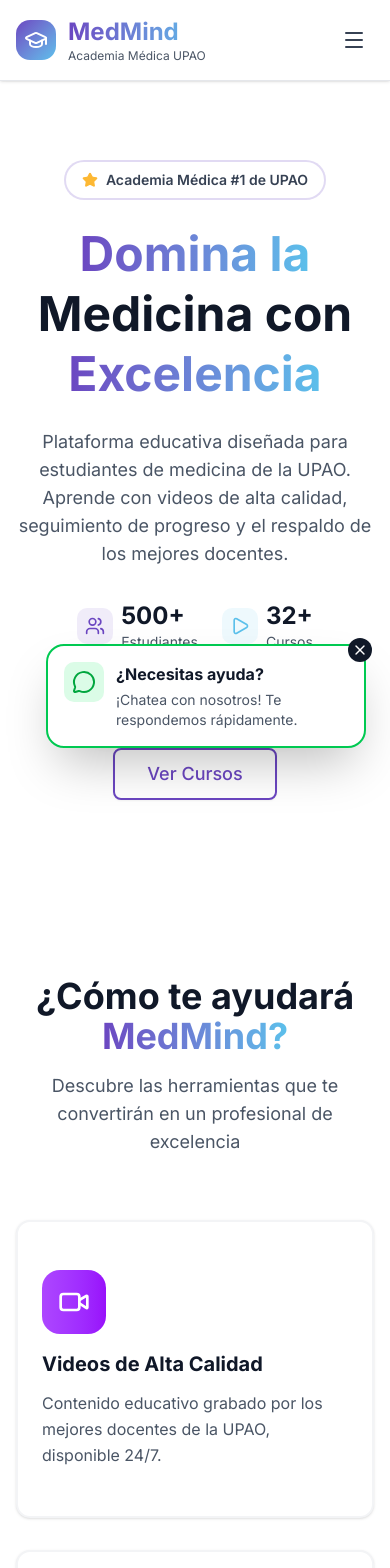
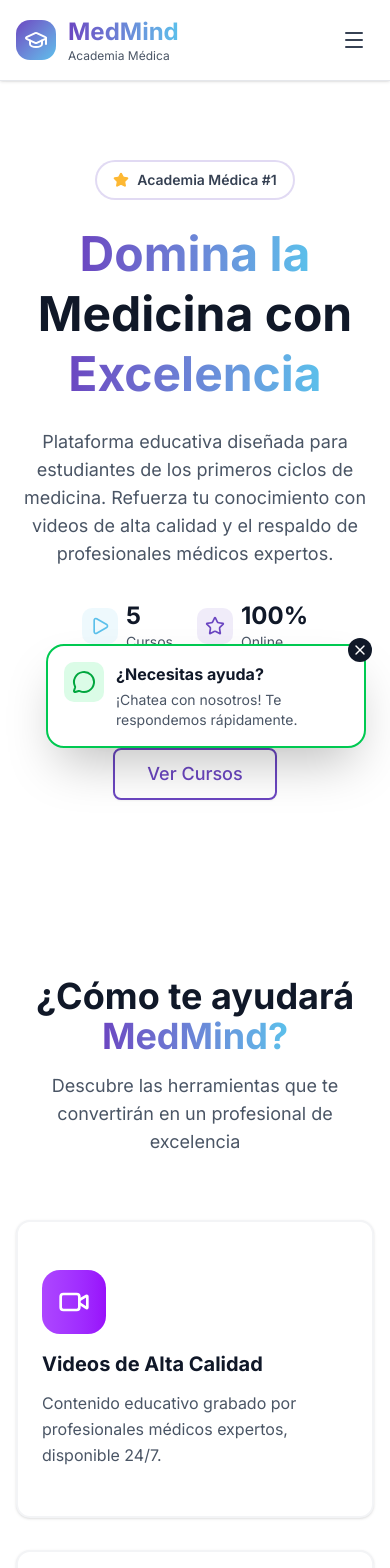
Before and after one commit to RolloGordo/academia-medica-upao, a Next.js app: page / in a window 390 px wide. Shown: the top 1568 px of the page. Built offline with nearby package versions, Linux system fonts and the light colour scheme.

Commit message:
Fix: plantilla de landing, mejoras futuras

```diff
--- a/src/components/landing/AboutUs.tsx
+++ b/src/components/landing/AboutUs.tsx
@@ -24,7 +24,7 @@ export default function AboutUs() {
     {
       icon: Shield,
       title: 'Calidad',
-      description: 'Todo nuestro contenido es revisado y respaldado por docentes especializados de la UPAO.'
+      description: 'Todo nuestro contenido es revisado y respaldado por profesionales médicos expertos.'
     }
   ]
 
@@ -43,42 +43,36 @@ export default function AboutUs() {
 
             <div className="space-y-4 text-lg text-gray-600 leading-relaxed">
               <p>
-                <strong className="text-gray-900">MedMind</strong> es la plataforma educativa líder
-                diseñada específicamente para estudiantes de medicina de la Universidad Privada Antenor Orrego.
+                <strong className="text-gray-900">MedMind</strong> es una plataforma educativa
+                diseñada específicamente para reforzar el conocimiento de estudiantes de los primeros ciclos de medicina.
               </p>
 
               <p>
                 Nuestro objetivo es revolucionar la forma en que los estudiantes aprenden medicina,
                 proporcionando acceso a contenido de alta calidad, herramientas de seguimiento de progreso
-                y recursos complementarios que facilitan el camino hacia la excelencia profesional.
+                que facilitan el camino hacia la excelencia profesional.
               </p>
 
               <p>
-                Trabajamos de la mano con los mejores docentes de la facultad para garantizar que
+                Trabajamos con profesionales médicos expertos para garantizar que
                 cada video, cada recurso y cada herramienta estén alineados con los más altos
                 estándares académicos.
               </p>
             </div>
 
             {/* Estadísticas */}
-            <div className="grid grid-cols-3 gap-6 mt-10">
+            <div className="grid grid-cols-2 gap-6 mt-10">
               <div className="text-center">
                 <p className="text-4xl font-bold bg-gradient-to-r from-[#6B46C1] to-[#5BC0EB] bg-clip-text text-transparent">
-                  500+
-                </p>
-                <p className="text-sm text-gray-600 mt-1">Estudiantes</p>
-              </div>
-              <div className="text-center">
-                <p className="text-4xl font-bold bg-gradient-to-r from-[#6B46C1] to-[#5BC0EB] bg-clip-text text-transparent">
-                  32+
+                  5
                 </p>
                 <p className="text-sm text-gray-600 mt-1">Cursos</p>
               </div>
               <div className="text-center">
                 <p className="text-4xl font-bold bg-gradient-to-r from-[#6B46C1] to-[#5BC0EB] bg-clip-text text-transparent">
-                  1000+
+                  100%
                 </p>
-                <p className="text-sm text-gray-600 mt-1">Videos</p>
+                <p className="text-sm text-gray-600 mt-1">Online</p>
               </div>
             </div>
           </div>
@@ -113,16 +107,16 @@ export default function AboutUs() {
           </div>
         </div>
 
-        {/* Sección de UPAO */}
+        {/* Sección de Visión */}
         <div className="mt-20 text-center bg-gradient-to-br from-purple-50 to-blue-50 rounded-3xl p-12">
           <div className="max-w-3xl mx-auto">
             <h3 className="text-3xl font-bold text-gray-900 mb-4">
-              Universidad Privada Antenor Orrego
+              Nuestra Visión
             </h3>
             <p className="text-lg text-gray-600 leading-relaxed">
-              Orgullosamente parte de la familia UPAO, trabajamos para complementar la educación
-              presencial con herramientas digitales que potencien el aprendizaje de nuestros estudiantes
-              de medicina, preparándolos para los desafíos del mundo profesional.
+              Convertirnos en la plataforma líder de reforzamiento académico para estudiantes de medicina,
+              proporcionando herramientas digitales que potencien el aprendizaje y preparen a los futuros
+              profesionales para los desafíos del mundo médico.
             </p>
           </div>
         </div>
--- a/src/components/landing/CoursesSection.tsx
+++ b/src/components/landing/CoursesSection.tsx
@@ -2,78 +2,35 @@
 'use client'
 
 import { Card, CardContent } from '@/components/ui/card'
-import { Badge } from '@/components/ui/badge'
-import { Clock, Video, TrendingUp } from 'lucide-react'
+import { Video } from 'lucide-react'
 
 export default function CoursesSection() {
   const courses = [
     {
-      title: 'Anatomía Humana',
-      description: 'Estudio completo de la estructura del cuerpo humano',
-      image: '/api/placeholder/400/250',
-      cycle: 'Ciclos 1-3',
-      videos: 24,
-      hours: 18,
-      color: '#EF4444',
-      category: 'Básico'
+      title: 'Locomotor',
+      description: 'Estudio del sistema locomotor humano, incluyendo huesos, articulaciones, músculos y su funcionamiento integrado.',
+      color: '#EF4444'
     },
     {
-      title: 'Fisiología',
-      description: 'Funcionamiento de los sistemas del cuerpo humano',
-      image: '/api/placeholder/400/250',
-      cycle: 'Ciclos 4-6',
-      videos: 28,
-      hours: 22,
-      color: '#3B82F6',
-      category: 'Intermedio'
+      title: 'Excretor',
+      description: 'Comprensión del sistema excretor, enfocándose en la función renal y los procesos de eliminación de desechos.',
+      color: '#3B82F6'
     },
     {
-      title: 'Bioquímica Médica',
-      description: 'Procesos químicos y moleculares en medicina',
-      image: '/api/placeholder/400/250',
-      cycle: 'Ciclos 2-4',
-      videos: 20,
-      hours: 16,
-      color: '#10B981',
-      category: 'Básico'
+      title: 'Bioquímica',
+      description: 'Procesos químicos y moleculares fundamentales en medicina y su aplicación clínica.',
+      color: '#10B981'
     },
     {
-      title: 'Histología',
-      description: 'Estudio microscópico de tejidos y células',
-      image: '/api/placeholder/400/250',
-      cycle: 'Ciclos 3-5',
-      videos: 22,
-      hours: 17,
-      color: '#8B5CF6',
-      category: 'Intermedio'
+      title: 'Casos I',
+      description: 'Análisis de casos clínicos reales para integrar conocimientos y desarrollar razonamiento médico.',
+      color: '#F59E0B'
     },
     {
-      title: 'Microbiología',
-      description: 'Estudio de microorganismos y enfermedades',
-      image: '/api/placeholder/400/250',
-      cycle: 'Ciclos 5-7',
-      videos: 26,
-      hours: 20,
-      color: '#F59E0B',
-      category: 'Avanzado'
-    },
-    {
-      title: 'Farmacología',
-      description: 'Medicamentos y su efecto en el organismo',
-      image: '/api/placeholder/400/250',
-      cycle: 'Ciclos 6-8',
-      videos: 30,
-      hours: 24,
-      color: '#EC4899',
-      category: 'Avanzado'
+      title: 'Biología Molecular',
+      description: 'Fundamentos moleculares de los procesos biológicos y su relevancia en la medicina moderna.',
+      color: '#8B5CF6'
     }
-  ]
-
-  const categories = [
-    { name: 'Todos', value: 'all' },
-    { name: 'Básico', value: 'Básico' },
-    { name: 'Intermedio', value: 'Intermedio' },
-    { name: 'Avanzado', value: 'Avanzado' }
   ]
 
   return (
@@ -92,20 +49,8 @@ export default function CoursesSection() {
             </span>
           </h2>
           <p className="text-lg text-gray-600 max-w-2xl mx-auto">
-            Más de 32 cursos diseñados específicamente para la carrera de medicina en la UPAO
+            5 cursos diseñados para reforzar tu conocimiento en los primeros ciclos de medicina
           </p>
-        </div>
-
-        {/* Filtros (Opcional - simple) */}
-        <div className="flex justify-center gap-3 mb-12 flex-wrap">
-          {categories.map((cat) => (
-            <button
-              key={cat.value}
-              className="px-6 py-2 rounded-full bg-white hover:bg-[#6B46C1] hover:text-white border-2 border-gray-200 hover:border-[#6B46C1] font-medium transition-all"
-            >
-              {cat.name}
-            </button>
-          ))}
         </div>
 
         {/* Grid de Cursos */}
@@ -121,14 +66,13 @@ export default function CoursesSection() {
               `}
               style={{ animationDelay: `${index * 100}ms` }}
             >
-              {/* Imagen */}
-              <div className="relative h-48 overflow-hidden bg-gradient-to-br from-gray-200 to-gray-300">
-                {/* Placeholder - aquí irían las imágenes reales */}
+              {/* Imagen/Color Header */}
+              <div className="relative h-48 overflow-hidden">
                 <div
                   className="w-full h-full flex items-center justify-center text-white text-4xl font-bold"
                   style={{ background: `linear-gradient(135deg, ${course.color}dd, ${course.color}99)` }}
                 >
-                  {course.title.split(' ')[0]}
+                  {course.title}
                 </div>
 
                 {/* Overlay en hover */}
@@ -138,54 +82,36 @@ export default function CoursesSection() {
                     <p className="font-semibold">Ver Curso</p>
                   </div>
                 </div>
-
-                {/* Badge de categoría */}
-                <div className="absolute top-3 right-3">
-                  <Badge
-                    className="text-white border-0"
-                    style={{ backgroundColor: course.color }}
-                  >
-                    {course.category}
-                  </Badge>
-                </div>
               </div>
 
               <CardContent className="p-6">
-                {/* Ciclo */}
-                <p className="text-sm text-gray-500 mb-2">{course.cycle}</p>
-
                 {/* Título */}
-                <h3 className="text-xl font-bold text-gray-900 mb-2 group-hover:text-[#6B46C1] transition-colors">
+                <h3 className="text-xl font-bold text-gray-900 mb-3 group-hover:text-[#6B46C1] transition-colors">
                   {course.title}
                 </h3>
 
                 {/* Descripción */}
-                <p className="text-gray-600 mb-4 line-clamp-2">
+                <p className="text-gray-600 leading-relaxed">
                   {course.description}
                 </p>
-
-                {/* Estadísticas */}
-                <div className="flex items-center gap-4 text-sm text-gray-500">
-                  <div className="flex items-center gap-1">
-                    <Video className="h-4 w-4" />
-                    <span>{course.videos} videos</span>
-                  </div>
-                  <div className="flex items-center gap-1">
-                    <Clock className="h-4 w-4" />
-                    <span>{course.hours}h</span>
-                  </div>
-                </div>
               </CardContent>
             </Card>
           ))}
-        </div>
 
-        {/* CTA para ver más */}
-        <div className="text-center">
-          <button className="px-8 py-4 bg-gradient-to-r from-[#6B46C1] to-[#5BC0EB] text-white font-semibold rounded-xl hover:opacity-90 transition-all shadow-lg hover:shadow-xl">
-            Ver Todos los Cursos
-            <TrendingUp className="inline-block ml-2 h-5 w-5" />
-          </button>
+          {/* Card vacía para balance visual */}
+          <Card
+            className="bg-gradient-to-br from-gray-50 to-gray-100 border-2 border-dashed border-gray-300 flex items-center justify-center min-h-[300px] animate-fade-in-up"
+            style={{ animationDelay: '500ms' }}
+          >
+            <div className="text-center p-6">
+              <div className="w-16 h-16 mx-auto mb-4 rounded-full bg-gradient-to-br from-[#6B46C1] to-[#5BC0EB] flex items-center justify-center">
+                <span className="text-3xl text-white">+</span>
+              </div>
+              <p className="text-gray-600 font-medium">
+                Más cursos próximamente
+              </p>
+            </div>
+          </Card>
         </div>
       </div>
     </section>
--- a/src/components/landing/Features.tsx
+++ b/src/components/landing/Features.tsx
@@ -1,7 +1,7 @@
 // src/components/landing/Features.tsx
 'use client'
 
-import { Video, Users, TrendingUp, Clock, CheckCircle2, Award } from 'lucide-react'
+import { Video, TrendingUp, Clock } from 'lucide-react'
 import { Card, CardContent } from '@/components/ui/card'
 
 export default function Features() {
@@ -9,7 +9,7 @@ export default function Features() {
     {
       icon: Video,
       title: 'Videos de Alta Calidad',
-      description: 'Contenido educativo grabado por los mejores docentes de la UPAO, disponible 24/7.',
+      description: 'Contenido educativo grabado por profesionales médicos expertos, disponible 24/7.',
       gradient: 'from-purple-500 to-purple-600'
     },
     {
@@ -19,28 +19,10 @@ export default function Features() {
       gradient: 'from-blue-500 to-cyan-500'
     },
     {
-      icon: Users,
-      title: 'Grupos de Estudio',
-      description: 'Conecta con otros estudiantes, comparte conocimientos y prepárense juntos.',
-      gradient: 'from-cyan-500 to-teal-500'
-    },
-    {
       icon: Clock,
       title: 'Aprende a Tu Ritmo',
-      description: 'Accede al contenido cuando quieras, donde quieras. Sin horarios fijos.',
+      description: 'Accede al contenido cuando quieras, donde quieras. 100% online, sin horarios fijos.',
       gradient: 'from-orange-500 to-red-500'
-    },
-    {
-      icon: CheckCircle2,
-      title: 'Materiales Complementarios',
-      description: 'Descarga presentaciones, PDFs y recursos adicionales para reforzar tu aprendizaje.',
-      gradient: 'from-green-500 to-emerald-500'
-    },
-    {
-      icon: Award,
-      title: 'Certificados',
-      description: 'Obtén certificados al completar cursos y destaca en tu carrera profesional.',
-      gradient: 'from-pink-500 to-rose-500'
     }
   ]
 
--- a/src/components/landing/Footer.tsx
+++ b/src/components/landing/Footer.tsx
@@ -2,7 +2,7 @@
 'use client'
 
 import Link from 'next/link'
-import { GraduationCap, Facebook, Instagram, Youtube, Mail } from 'lucide-react'
+import { GraduationCap, Mail } from 'lucide-react'
 
 export default function Footer() {
   const links = {
@@ -16,11 +16,6 @@ export default function Footer() {
       { name: 'Términos y Condiciones', href: '#' },
       { name: 'Política de Privacidad', href: '#' },
       { name: 'Política de Cookies', href: '#' },
-    ],
-    social: [
-      { name: 'Facebook', icon: Facebook, href: 'https://facebook.com/medmind', color: '#1877F2' },
-      { name: 'Instagram', icon: Instagram, href: 'https://instagram.com/medmind', color: '#E4405F' },
-      { name: 'YouTube', icon: Youtube, href: 'https://youtube.com/medmind', color: '#FF0000' },
     ]
   }
 
@@ -37,28 +32,13 @@ export default function Footer() {
               </div>
               <div>
                 <h3 className="text-2xl font-bold">MedMind</h3>
-                <p className="text-sm text-white/80">Academia Médica UPAO</p>
+                <p className="text-sm text-white/80">Academia Médica</p>
               </div>
             </div>
-            <p className="text-white/80 text-sm leading-relaxed mb-4">
-              Estamos ayudando a la nueva generación de profesionales en medicina
-              a alcanzar la excelencia académica.
+            <p className="text-white/80 text-sm leading-relaxed">
+              Plataforma educativa para reforzar el conocimiento de estudiantes
+              de los primeros ciclos de medicina.
             </p>
-            {/* Redes Sociales */}
-            <div className="flex gap-3">
-              {links.social.map((social) => (
-                <a
-                  key={social.name}
-                  href={social.href}
-                  target="_blank"
-                  rel="noopener noreferrer"
-                  className="p-2 bg-white/10 hover:bg-white/20 rounded-lg transition-all"
-                  title={social.name}
-                >
-                  <social.icon className="h-5 w-5" />
-                </a>
-              ))}
-            </div>
           </div>
 
           {/* Columna 2: Páginas */}
@@ -114,8 +94,7 @@ export default function Footer() {
                 </a>
               </li>
               <li className="text-white/80">
-                Universidad Privada Antenor Orrego<br />
-                Trujillo, Perú
+                100% Online
               </li>
             </ul>
           </div>
@@ -125,12 +104,9 @@ export default function Footer() {
         <div className="border-t border-white/20" />
 
         {/* Copyright */}
-        <div className="py-6 flex flex-col md:flex-row justify-between items-center gap-4 text-sm text-white/80">
+        <div className="py-6 text-center text-sm text-white/80">
           <p>
             © 2025 MedMind. Todos los derechos reservados.
-          </p>
-          <p>
-            Desarrollado con ❤️ para estudiantes de medicina UPAO
           </p>
         </div>
       </div>
--- a/src/components/landing/Hero.tsx
+++ b/src/components/landing/Hero.tsx
@@ -2,7 +2,7 @@
 'use client'
 
 import { Button } from '@/components/ui/button'
-import { ArrowRight, Play, Star, Users } from 'lucide-react'
+import { ArrowRight, Play, Star } from 'lucide-react'
 import Link from 'next/link'
 
 export default function Hero() {
@@ -24,7 +24,7 @@ export default function Hero() {
             <div className="inline-flex items-center gap-2 bg-white/80 backdrop-blur-sm px-4 py-2 rounded-full border-2 border-[#6B46C1]/20 mb-6">
               <Star className="h-4 w-4 text-[#FDB833] fill-[#FDB833]" />
               <span className="text-sm font-semibold text-gray-700">
-                Academia Médica #1 de UPAO
+                Academia Médica #1
               </span>
             </div>
 
@@ -43,29 +43,28 @@ export default function Hero() {
 
             {/* Descripción */}
             <p className="text-lg text-gray-600 mb-8 max-w-lg mx-auto lg:mx-0">
-              Plataforma educativa diseñada para estudiantes de medicina de la UPAO.
-              Aprende con videos de alta calidad, seguimiento de progreso y el respaldo
-              de los mejores docentes.
+              Plataforma educativa diseñada para estudiantes de los primeros ciclos de medicina.
+              Refuerza tu conocimiento con videos de alta calidad y el respaldo de profesionales médicos expertos.
             </p>
 
             {/* Estadísticas */}
             <div className="flex flex-wrap justify-center lg:justify-start gap-6 mb-8">
               <div className="flex items-center gap-2">
-                <div className="p-2 bg-[#6B46C1]/10 rounded-lg">
-                  <Users className="h-5 w-5 text-[#6B46C1]" />
-                </div>
-                <div className="text-left">
-                  <p className="text-2xl font-bold text-gray-900">500+</p>
-                  <p className="text-sm text-gray-600">Estudiantes</p>
-                </div>
-              </div>
-              <div className="flex items-center gap-2">
                 <div className="p-2 bg-[#5BC0EB]/10 rounded-lg">
                   <Play className="h-5 w-5 text-[#5BC0EB]" />
                 </div>
                 <div className="text-left">
-                  <p className="text-2xl font-bold text-gray-900">32+</p>
+                  <p className="text-2xl font-bold text-gray-900">5</p>
                   <p className="text-sm text-gray-600">Cursos</p>
+                </div>
+              </div>
+              <div className="flex items-center gap-2">
+                <div className="p-2 bg-[#6B46C1]/10 rounded-lg">
+                  <Star className="h-5 w-5 text-[#6B46C1]" />
+                </div>
+                <div className="text-left">
+                  <p className="text-2xl font-bold text-gray-900">100%</p>
+                  <p className="text-sm text-gray-600">Online</p>
                 </div>
               </div>
             </div>
@@ -103,13 +102,12 @@ export default function Hero() {
               <div className="w-[500px] h-[500px] rounded-full bg-gradient-to-br from-[#6B46C1]/20 to-[#5BC0EB]/20 blur-3xl" />
             </div>
 
-            {/* Imagen principal (placeholder) */}
+            {/* Imagen principal */}
             <div className="relative z-10">
               <div className="relative w-[550px] h-[550px] mx-auto">
                 {/* Círculo con gradiente */}
                 <div className="absolute inset-0 rounded-full bg-gradient-to-br from-[#6B46C1] to-[#5BC0EB] p-2">
                   <div className="w-full h-full rounded-full bg-white p-4">
-                    {/* Aquí iría la imagen del estudiante/doctor */}
                     <div className="w-full h-full rounded-full bg-gradient-to-br from-gray-100 to-gray-200 flex items-center justify-center">
                       <div className="text-center">
                         <div className="w-32 h-32 mx-auto mb-4 rounded-full bg-gradient-to-br from-[#6B46C1] to-[#5BC0EB] flex items-center justify-center">
@@ -129,7 +127,7 @@ export default function Hero() {
                     </div>
                     <div>
                       <p className="text-sm font-semibold text-gray-900">Excelente</p>
-                      <p className="text-xs text-gray-600">Calificación</p>
+                      <p className="text-xs text-gray-600">Contenido</p>
                     </div>
                   </div>
                 </div>
@@ -143,8 +141,8 @@ export default function Hero() {
                       <Play className="h-6 w-6 text-blue-600" />
                     </div>
                     <div>
-                      <p className="text-sm font-semibold text-gray-900">100+ Videos</p>
-                      <p className="text-xs text-gray-600">Disponibles</p>
+                      <p className="text-sm font-semibold text-gray-900">100% Online</p>
+                      <p className="text-xs text-gray-600">Disponible</p>
                     </div>
                   </div>
                 </div>
--- a/src/components/landing/Navbar.tsx
+++ b/src/components/landing/Navbar.tsx
@@ -29,7 +29,7 @@ export default function Navbar() {
               <h1 className="text-2xl font-bold bg-gradient-to-r from-[#6B46C1] to-[#5BC0EB] bg-clip-text text-transparent">
                 MedMind
               </h1>
-              <p className="text-xs text-gray-600">Academia Médica UPAO</p>
+              <p className="text-xs text-gray-600">Academia Médica</p>
             </div>
           </div>
 
```
Also changed, not shown: src/components/landing/Contact.tsx (+9 -23 lines).
